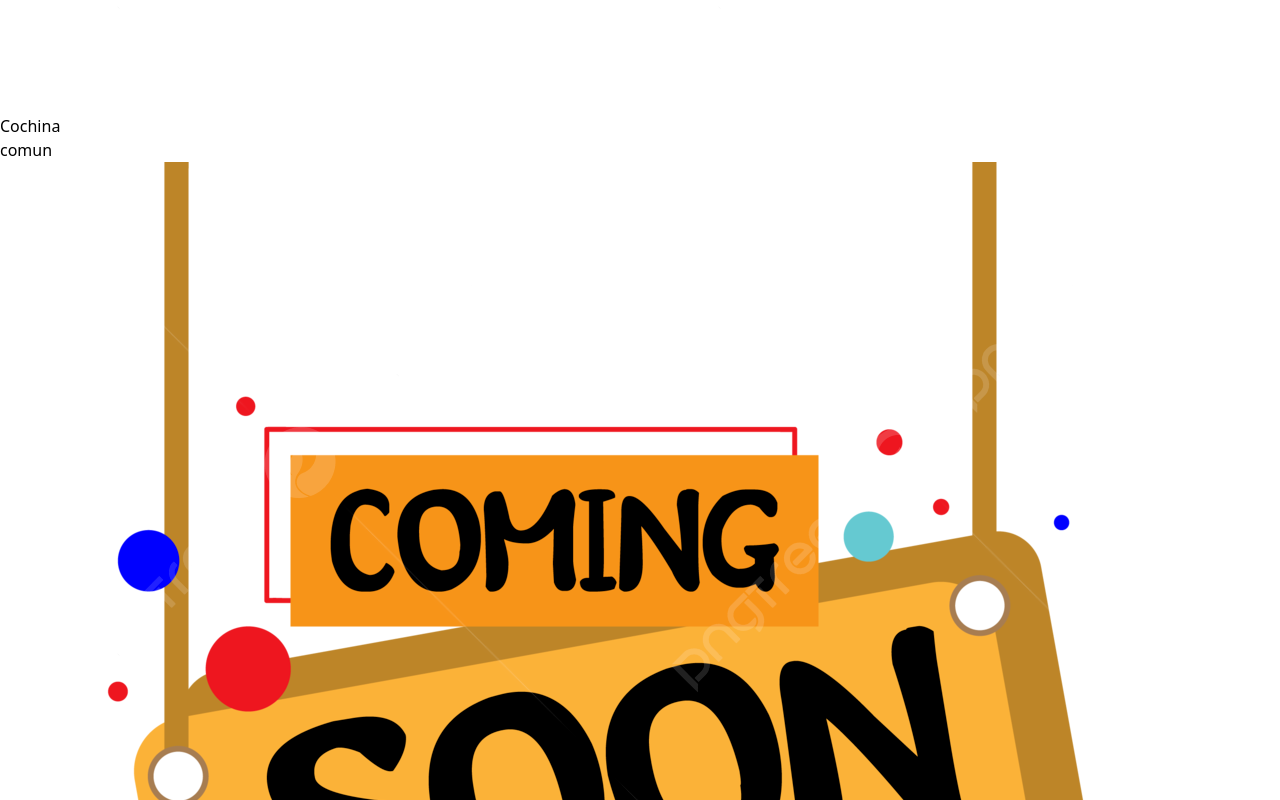
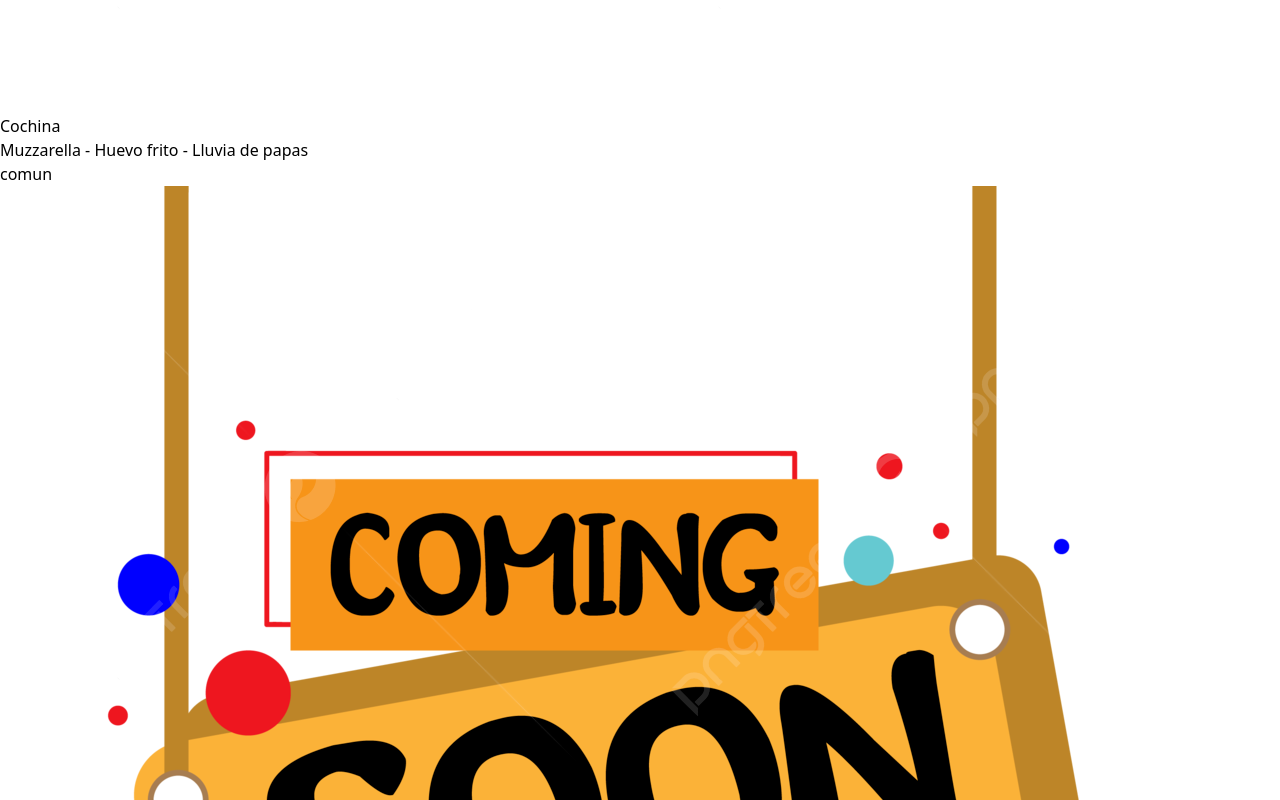
Before and after one commit to Agustinpc99/Niko-pizzapp-web, a React (Vite) app: page /pizzas in a window 1280 px wide. Shown: the part 2140-2940 px from the top of the page. Built offline with nearby package versions, Linux system fonts and the light colour scheme.

Commit message:
pizzas descripciones agregadas

```diff
--- a/src/data/saboresCards.js
+++ b/src/data/saboresCards.js
@@ -2,331 +2,331 @@ export const cards = [
     {
         "imagen": "",
         "nombre": "Cochina",
-        "descripcion": "",
+        "descripcion": "Muzzarella - Huevo frito - Lluvia de papas",
         "rareza": "comun"
     },
     {
         "imagen": "",
         "nombre": "Especial de rucula",
-        "descripcion": "",
+        "descripcion": "Muzzarella - Jamon crudo - Rucula - Parmesano",
         "rareza": "comun"
     },
     {
         "imagen": "",
         "nombre": "Salchipapa",
-        "descripcion": "",
+        "descripcion": "Muzzarella - Papitas - Salchichas",
         "rareza": "comun"
     },
     {
         "imagen": "",
         "nombre": "Provolone con panceta",
-        "descripcion": "",
+        "descripcion": "Muzzarella - Panceta - Morron - Provolone",
         "rareza": "comun"
     },
     {
         "imagen": "",
         "nombre": "Especial de pollo",
-        "descripcion": "",
+        "descripcion": "Muzzarella - Pollo - Huevo duro - Morrones",
         "rareza": "comun"
     },
     {
         "imagen": "",
         "nombre": "Champignones",
-        "descripcion": "",
+        "descripcion": "Muzzarella - Champignones a la crema",
         "rareza": "comun"
     },
     {
         "imagen": "",
         "nombre": "Especial de la casa",
-        "descripcion": "",
+        "descripcion": "Muzzarella - Tomate - Huevo duro - Longaniza - Morron",
         "rareza": "raro"
     },
     {
         "imagen": "",
-        "nombre": "Muzza",
-        "descripcion": "",
+        "nombre": "Muzzarella",
+        "descripcion": "Muzzarella",
         "rareza": "raro"
     },
     {
         "imagen": "",
         "nombre": "Jamon y morron",
-        "descripcion": "",
+        "descripcion": "Muzzarella - Jamon - Morron",
         "rareza": "raro"
     },
     {
         "imagen": "",
         "nombre": "Jamon",
-        "descripcion": "",
+        "descripcion": "Muzzarella - Jamon",
         "rareza": "raro"
     },
     {
         "imagen": "",
         "nombre": "Morron",
-        "descripcion": "",
+        "descripcion": "Muzzarella - Morron",
         "rareza": "raro"
     },
     {
         "imagen": "",
         "nombre": "Napolitana",
-        "descripcion": "",
+        "descripcion": "Muzzarella - Rodajas de tomate",
         "rareza": "raro"
     },
     {
         "imagen": "",
         "nombre": "Napolitana c/jamon",
-        "descripcion": "",
+        "descripcion": "Muzzarella - Rodajas de tomate - Jamon",
         "rareza": "raro"
     },
     {
         "imagen": "",
         "nombre": "Napolitana c/huevo",
-        "descripcion": "",
+        "descripcion": "Muzzarella - Rodajas de tomate - Huevo duro picado",
         "rareza": "raro"
     },
     {
         "imagen": "",
         "nombre": "Napolitana c/Jamon y huevo",
-        "descripcion": "",
+        "descripcion": "Muzzarella - Rodajas de tomate - Jamon - Huevo duro",
         "rareza": "raro"
     },
     {
         "imagen": "",
         "nombre": "Calabresa",
-        "descripcion": "",
+        "descripcion": "Muzzarella - Longaniza",
         "rareza": "raro"
     },
     {
         "imagen": "",
         "nombre": "Palmitos",
-        "descripcion": "",
+        "descripcion": "Muzzarella - Palmitos - Morron - Salsa golf",
         "rareza": "raro"
     },
     {
         "imagen": "",
         "nombre": "Especial de palmitos",
-        "descripcion": "",
+        "descripcion": "Muzzarella - Jamon - Palmitos - Morron - Salsa golf",
         "rareza": "raro"
     },
     {
         "imagen": "",
         "nombre": "Cuatro Quesos",
-        "descripcion": "",
+        "descripcion": "Muzzarella - Provolone - Roquefort - Tybo",
         "rareza": "raro"
     },
     {
         "imagen": "",
         "nombre": "Especial de panceta",
-        "descripcion": "",
+        "descripcion": "Muzzarella - Panceta - Morrones",
         "rareza": "raro"
     },
     {
         "imagen": "",
         "nombre": "Criolla",
-        "descripcion": "",
+        "descripcion": "Muzzarella - Salsa criolla",
         "rareza": "raro"
     },
     {
         "imagen": "",
         "nombre": "Panceta c/Cheddar",
-        "descripcion": "",
+        "descripcion": "Muzzarella - Panceta - Cheddar",
         "rareza": "raro"
     },
     {
         "imagen": "",
         "nombre": "Especial de salchichas",
-        "descripcion": "",
+        "descripcion": "Muzzarella - Salchichas - Mostaza",
         "rareza": "raro"
     },
     {
         "imagen": "",
         "nombre": "De atun",
-        "descripcion": "",
+        "descripcion": "Muzzarella - Atun - Morrones",
         "rareza": "raro"
     },
     {
         "imagen": "",
-        "nombre": "Muza al verdeo",
-        "descripcion": "",
+        "nombre": "Muzarella al verdeo",
+        "descripcion": "Muzzarella - Cebolla de verdeo",
         "rareza": "raro"
     },
     {
         "imagen": "",
         "nombre": "Rucula",
-        "descripcion": "",
+        "descripcion": "Muzzarella - Rucula - Parmesano",
         "rareza": "raro"
     },
     {
         "imagen": "",
         "nombre": "Berenjenas",
-        "descripcion": "",
+        "descripcion": "Muzzarella - Berenjenas - Morron",
         "rareza": "raro"
     },
     {
         "imagen": "",
         "nombre": "Especial de crudo",
-        "descripcion": "",
+        "descripcion": "Muzzarella - Jamon crudo - Morron",
         "rareza": "raro"
     },
     {
         "imagen": "",
         "nombre": "Caprese",
-        "descripcion": "",
+        "descripcion": "Muzzarella - Tomate - Albahaca",
         "rareza": "raro"
     },
     {
         "imagen": "",
         "nombre": "Humita",
-        "descripcion": "",
+        "descripcion": "Muzzarella - Choclo - Salsa blanca",
         "rareza": "raro"
     },
     {
         "imagen": "",
         "nombre": "Choclo",
-        "descripcion": "",
+        "descripcion": "Muzzarella - Choclo",
         "rareza": "raro"
     },
     {
         "imagen": "",
         "nombre": "Primavera",
-        "descripcion": "",
+        "descripcion": "Muzzarella - Huevo duro - Morron",
         "rareza": "raro"
     },
     {
         "imagen": "",
         "nombre": "Primavera c/Jamon",
-        "descripcion": "",
+        "descripcion": "Muzzarella - Jamon - Huevo duro - Morron",
         "rareza": "raro"
     },
     {
         "imagen": "",
         "nombre": "Correntina",
-        "descripcion": "",
+        "descripcion": "Muzzarella - Huevo frito",
         "rareza": "raro"
     },
     {
         "imagen": "",
         "nombre": "Verduras C/Salsa blanca",
-        "descripcion": "",
+        "descripcion": "Muzzarella - Salsa blanca - Acelga",
         "rareza": "raro"
     },
     {
         "imagen": "",
         "nombre": "Provolone",
-        "descripcion": "",
+        "descripcion": "Muzzarella - Provolone - Morron",
         "rareza": "raro"
     },
     {
         "imagen": "",
         "nombre": "Provolone c/jamon",
-        "descripcion": "",
+        "descripcion": "Muzzarella - Jamon - Provolone - Morron",
         "rareza": "raro"
     },
     {
         "imagen": "",
         "nombre": "Roquefort",
-        "descripcion": "",
+        "descripcion": "Muzzarella - Roquefort",
         "rareza": "raro"
     },
     {
         "imagen": "",
         "nombre": "Roquefort c/jamon",
-        "descripcion": "",
+        "descripcion": "Muzzarella - Roquefort - Jamon",
         "rareza": "raro"
     },
     {
         "imagen": "",
         "nombre": "Lluvia de papas",
-        "descripcion": "",
+        "descripcion": "Muzzarella - Papas pay",
         "rareza": "raro"
     },
     {
         "imagen": "",
         "nombre": "Roquefort con panceta",
-        "descripcion": "",
+        "descripcion": "Muzzarella - Roquefort - Panceta",
         "rareza": "raro"
     },
     {
         "imagen": "",
         "nombre": "Margarita",
-        "descripcion": "",
+        "descripcion": "Muzzarella - Albahaca - Ajo",
         "rareza": "raro"
     },
     {
         "imagen": "",
         "nombre": "A la bolognesa",
-        "descripcion": "",
+        "descripcion": "Muzzarella - Carne picada - Salsa de tomate",
         "rareza": "raro"
     },
     {
         "imagen": "",
         "nombre": "De vegetales",
-        "descripcion": "",
+        "descripcion": "Muzzarella - Cebolla - C. de verdeo - Morrones cherry salteados",
         "rareza": "raro"
     },
     {
         "imagen": "",
         "nombre": "Fugazza con queso y panceta",
-        "descripcion": "",
+        "descripcion": "Muzzarella - Cebolla - Panceta",
         "rareza": "raro"
     },
     {
         "imagen": "",
         "nombre": "Fugazza con queso",
-        "descripcion": "",
+        "descripcion": "Muzzarella - Cebolla",
         "rareza": "raro"
     },
     {
         "imagen": "",
         "nombre": "Fugazza cheddar",
-        "descripcion": "",
+        "descripcion": "Muzzarella - Cebolla - Cheddar",
         "rareza": "raro"
     },
     {
         "imagen": "",
         "nombre": "Cheddar",
-        "descripcion": "",
+        "descripcion": "Muzzarella - Papas copetin - Cheddar",
         "rareza": "raro"
     },
     {
         "imagen": "",
         "nombre": "Ananá",
-        "descripcion": "",
+        "descripcion": "Muzzarella - Anana - Morron",
         "rareza": "legendario"
     },
     {
         "imagen": "",
         "nombre": "Hawaiana",
-        "descripcion": "",
+        "descripcion": "Muzzarella - Jamon cocido - Anana - Morrones",
         "rareza": "legendario"
     },
     {
         "imagen": "",
         "nombre": "Hawaiana c/crudo",
-        "descripcion": "",
+        "descripcion": "Muzzarella - Jamon crudo - Anana - Morrones",
         "rareza": "legendario"
     },
     {
         "imagen": "",
         "nombre": "Romana",
-        "descripcion": "",
+        "descripcion": "Muzzarella - Jamon - Tomate - Huevo duro - Anchoas",
         "rareza": "legendario"
     },
     {
         "imagen": "",
         "nombre": "Muzarella c/Anchoas",
-        "descripcion": "",
+        "descripcion": "Muzzarella - Anchoas",
         "rareza": "legendario"
     },
     {
         "imagen": "",
         "nombre": "Anchoas",
-        "descripcion": "",
+        "descripcion": "Salsa de tomates y anchoas",
         "rareza": "legendario"
     },
     {
         "imagen": "",
         "nombre": "Mixta",
-        "descripcion": "",
+        "descripcion": "Mitad muzzarella - Mitad salsa con anchoas",
         "rareza": "legendario"
     }
 ]
--- a/src/views/Pizzas.jsx
+++ b/src/views/Pizzas.jsx
@@ -2,10 +2,10 @@ import React from 'react'
 import { cards } from '../data/saboresCards'
 
 function Pizzas() {
-  let tarjetas = cards.map((tarjeta) => <div key={tarjeta.nombre} className="h-[300px] w-[300px] flex flex-col justify-center items-center bg-amber-500 rounded-xl text-xl gap-4 font-semibold md:h-[350px] md:w-[400px] md:text-3xl border border-black">
-    <img className='h-1/2' src="/pronto.png" alt="" />
+  let tarjetas = cards.map((tarjeta) => <div key={tarjeta.nombre} className="py-4 h-[300px] w-[300px] flex flex-col justify-center items-center bg-amber-500 rounded-xl text-xl gap-4 font-semibold md:h-[350px] md:w-[400px] md:text-3xl border border-black">
+    <img className='h-1/2' src={tarjeta.imagen || "/pronto.png"} alt="" />
     <h2>{tarjeta.nombre}</h2>
-    <p>{tarjeta.descripcion}</p>
+    <p className='ps-2 text-lg'>{tarjeta.descripcion}</p>
     <span className={tarjeta.rareza == "comun" && "text-green-700" || tarjeta.rareza == "raro" && "text-blue-800" || tarjeta.rareza == "legendario" && "text-red-800" }>{tarjeta.rareza}</span>
   </div>)
   return (
```
